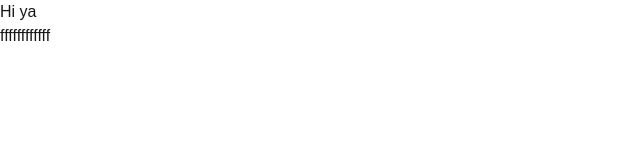
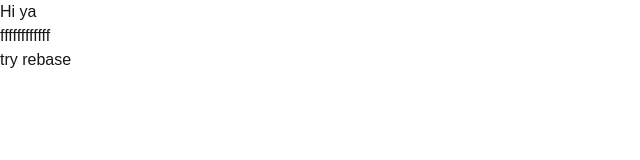
Before and after one commit to orechen422dazo/shadcn-tutorial, a Next.js app: page / in a window 1280 px wide. Shown: the top 160 px of the page, without its empty margins (0-640 px from the left). Built offline with nearby package versions, Linux system fonts and the light colour scheme.

Commit message:
fix: rebase

```diff
--- a/app/page.tsx
+++ b/app/page.tsx
@@ -5,6 +5,7 @@ export default function Home() {
     <div>
       <h1>Hi ya</h1>
       <p>ffffffffffff</p>
+      <h2>try rebase</h2>
     </div>
   );
 }
```
